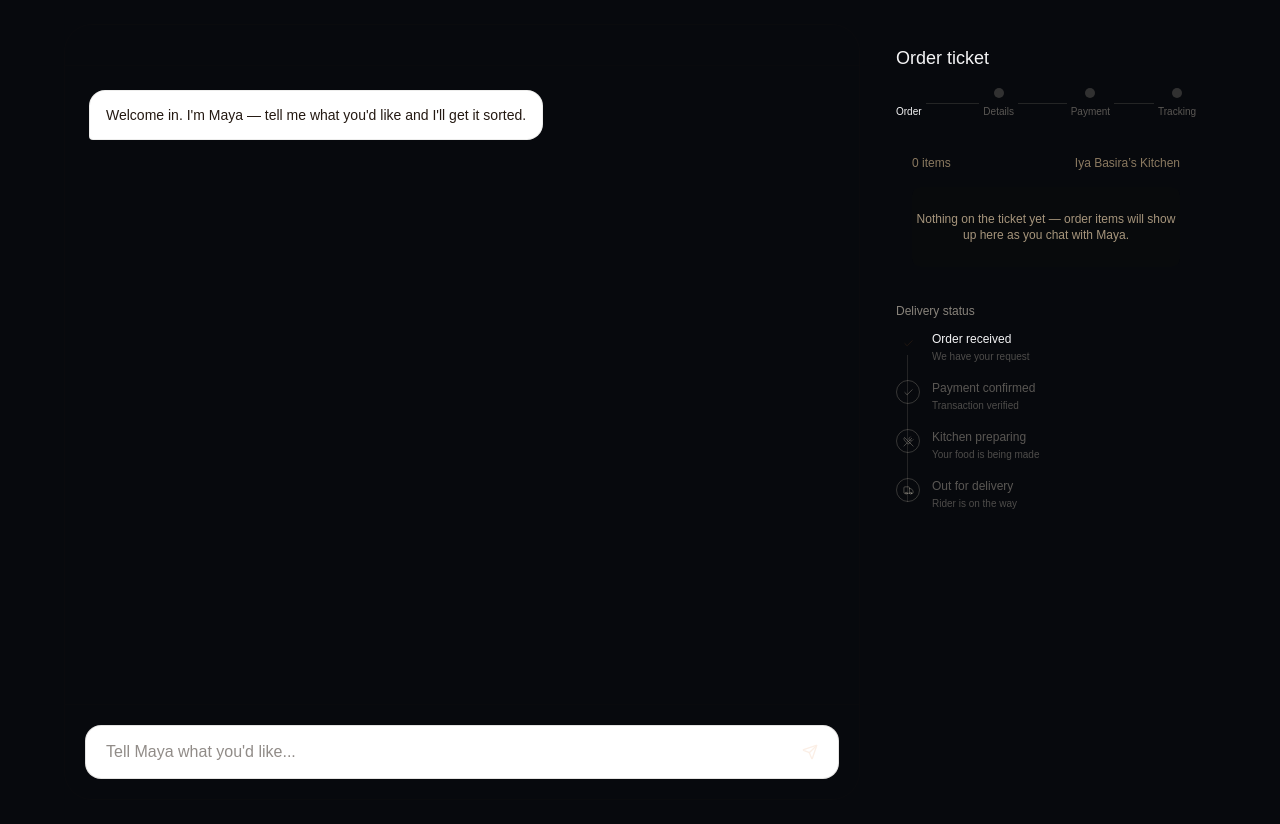
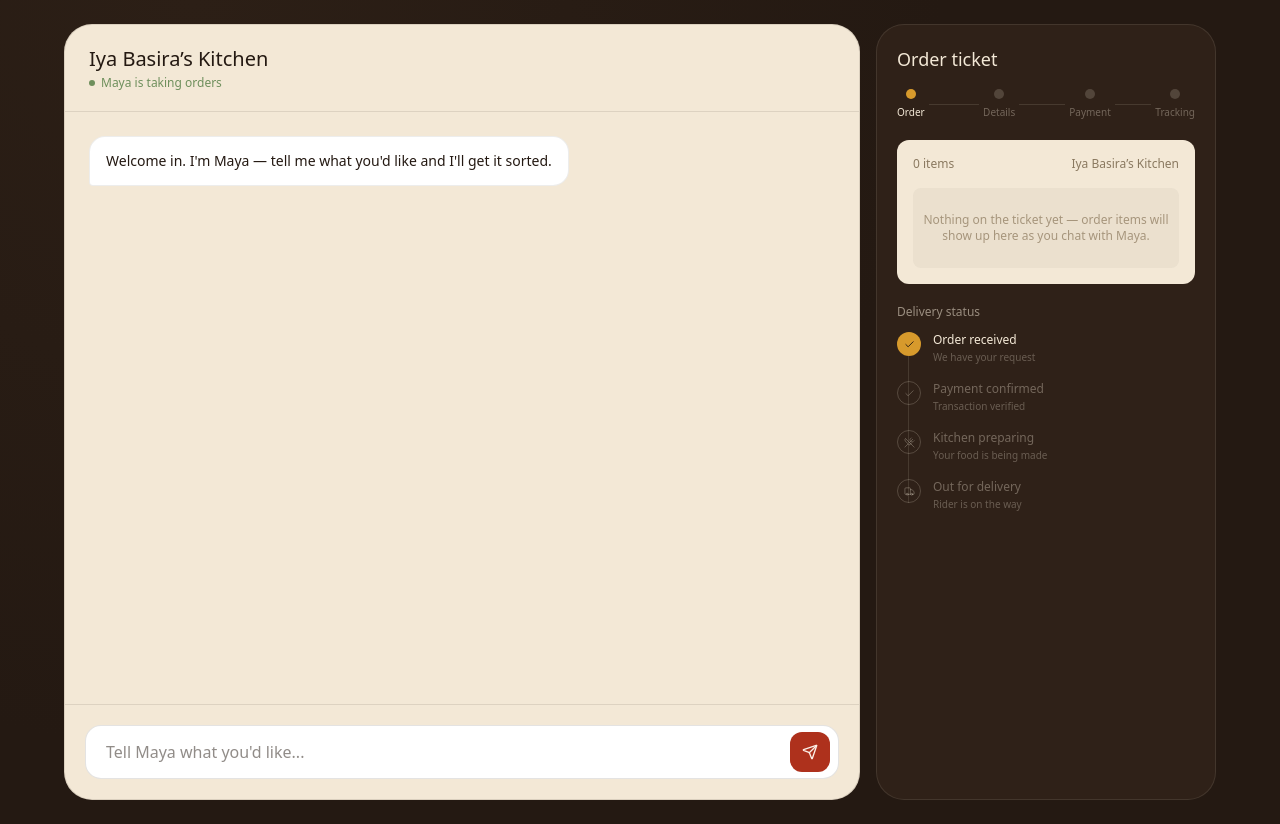
Before and after one commit to primyst/ai-restaurant-receptionist, a Next.js app: page / in a window 1280 px wide. Built offline with nearby package versions, Linux system fonts and the light colour scheme.

Commit message:
Update globals.css

```diff
--- a/app/globals.css
+++ b/app/globals.css
@@ -1,14 +1,34 @@
 @import 'tailwindcss';
 
-:root { color-scheme: dark; }
+:root {
+  color-scheme: dark;
+  --cocoa: #241912;
+  --cocoa-soft: #2F2118;
+  --cocoa-line: rgba(243, 232, 214, 0.1);
+  --parchment: #F3E8D6;
+  --pepper: #AE311C;
+  --pepper-bright: #C63F27;
+  --gold: #D79A2C;
+  --basil: #6E8F5C;
+}
+
 * { box-sizing: border-box; }
 html, body { margin: 0; min-height: 100%; }
-body { background: #07090d; color: #f4f4f5; font-family: Arial, Helvetica, sans-serif; }
+body {
+  background: var(--cocoa);
+  color: var(--parchment);
+  font-family: var(--font-sans), Arial, Helvetica, sans-serif;
+}
 button, input { font: inherit; }
 ::-webkit-scrollbar { width: 6px; height: 6px; }
-::-webkit-scrollbar-thumb { background: #2b2f38; border-radius: 99px; }
+::-webkit-scrollbar-thumb { background: rgba(243, 232, 214, 0.15); border-radius: 99px; }
 
-/* Keep the receptionist presentation product-like, without internal demo labels. */
-section > header > div:last-child { display: none; }
-aside > div:first-child > div:first-child > div:first-child > div:first-child { display: none; }
-section > div:nth-child(2) > div > button + div { display: none; }
+.font-display { font-family: var(--font-display), Georgia, serif; }
+
+@keyframes typingBounce {
+  0%, 60%, 100% { transform: translateY(0); opacity: 0.4; }
+  30% { transform: translateY(-3px); opacity: 1; }
+}
+.typing-dot { animation: typingBounce 1.1s infinite ease-in-out; }
+.typing-dot:nth-child(2) { animation-delay: 0.15s; }
+.typing-dot:nth-child(3) { animation-delay: 0.3s; }
```
